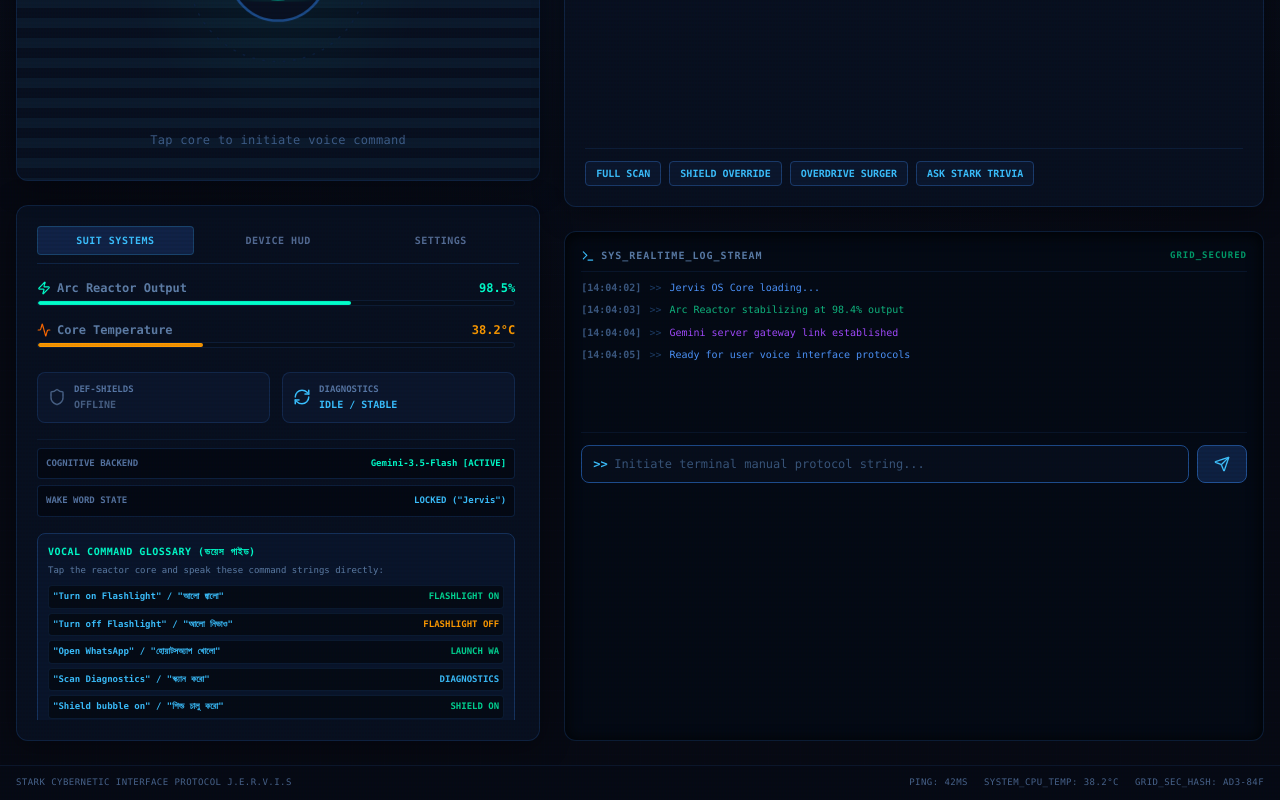
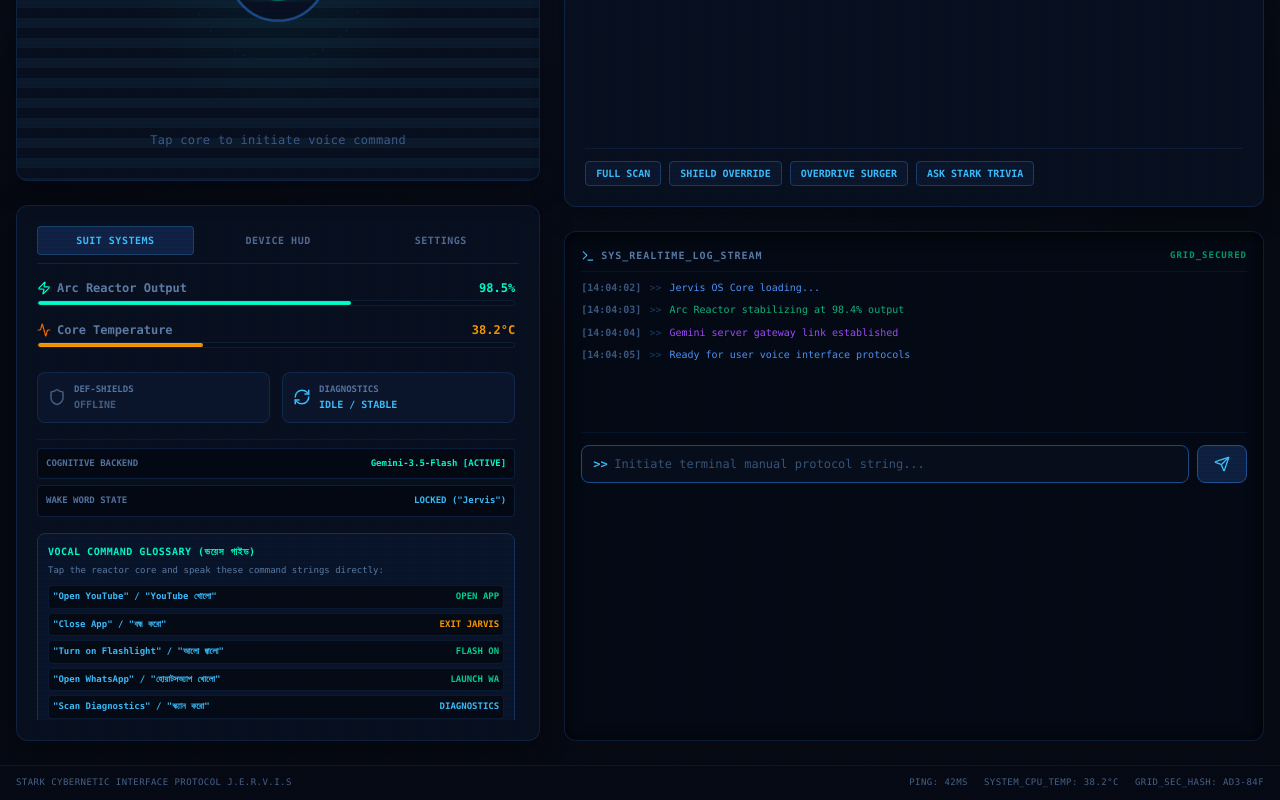
Before and after one commit to nandiankita955-hue/Jervis-, a React (Vite) app: page / in a window 1280 px wide. Shown: the part 302-1102 px from the top of the page. Built offline with nearby package versions, Linux system fonts and the light colour scheme.

Commit message:
UI: Add voice command hints for app launch and exit

```diff
--- a/src/App.tsx
+++ b/src/App.tsx
@@ -1512,12 +1512,16 @@ export default function App() {
 
                       <div className="space-y-1">
                         <div className="flex justify-between p-1 bg-[#050b16] rounded border border-[#14325c]/40 text-[9px]">
-                          <span className="font-semibold text-[#3bc0ff]">"Turn on Flashlight" / "আলো জ্বালো"</span>
-                          <span className="text-emerald-400 font-bold uppercase">Flashlight On</span>
+                          <span className="font-semibold text-[#3bc0ff]">"Open YouTube" / "YouTube খোলো"</span>
+                          <span className="text-emerald-400 font-bold uppercase">Open App</span>
                         </div>
                         <div className="flex justify-between p-1 bg-[#050b16] rounded border border-[#14325c]/40 text-[9px]">
-                          <span className="font-semibold text-[#3bc0ff]">"Turn off Flashlight" / "আলো নিভাও"</span>
-                          <span className="text-amber-500 font-bold uppercase">Flashlight Off</span>
+                          <span className="font-semibold text-[#3bc0ff]">"Close App" / "বন্ধ করো"</span>
+                          <span className="text-amber-500 font-bold uppercase">Exit JARVIS</span>
+                        </div>
+                        <div className="flex justify-between p-1 bg-[#050b16] rounded border border-[#14325c]/40 text-[9px]">
+                          <span className="font-semibold text-[#3bc0ff]">"Turn on Flashlight" / "আলো জ্বালো"</span>
+                          <span className="text-emerald-400 font-bold uppercase">Flash On</span>
                         </div>
                         <div className="flex justify-between p-1 bg-[#050b16] rounded border border-[#14325c]/40 text-[9px]">
                           <span className="font-semibold text-[#3bc0ff]">"Open WhatsApp" / "হোয়াটসঅ্যাপ খোলো"</span>
```
